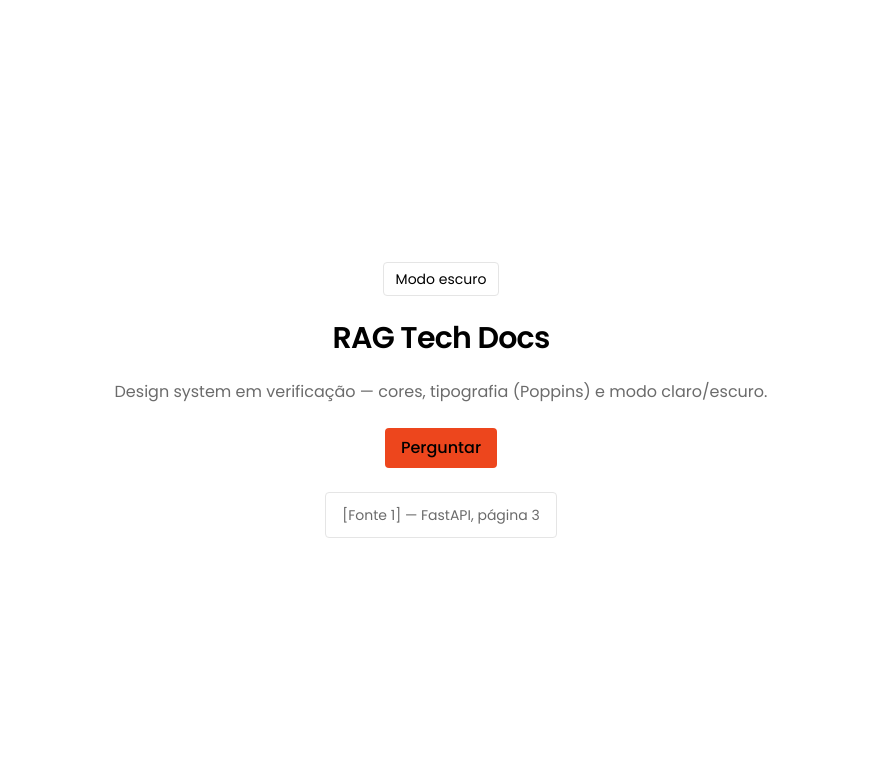
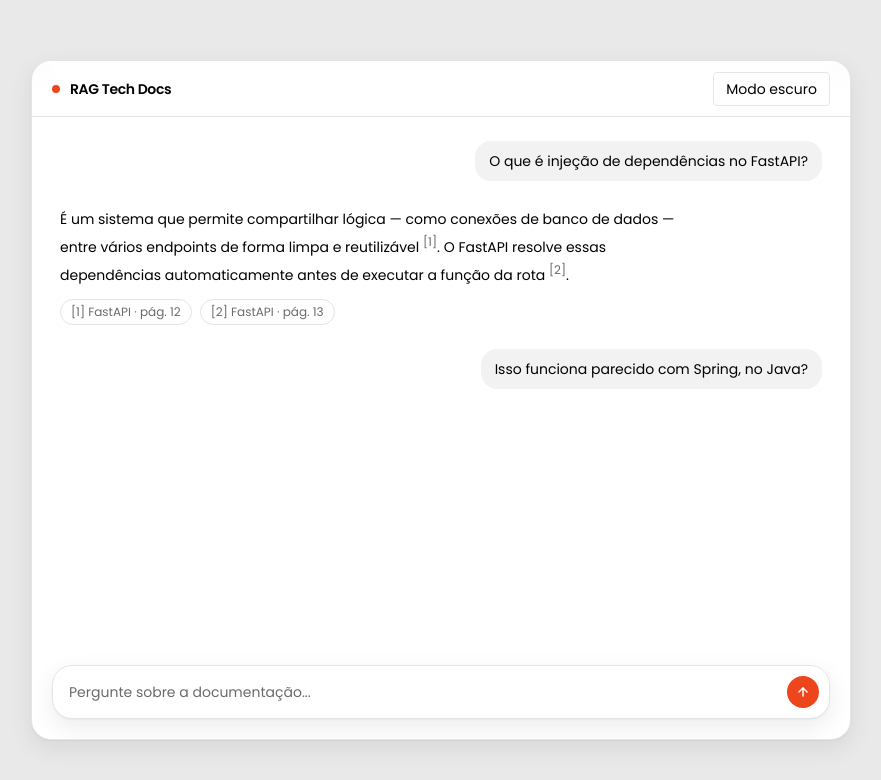
Before and after one commit to ignaciozz/rag-tech, a Next.js app in the folder frontend/: page / in a window 1280 px wide. Shown: the top 780 px of the page, without its empty margins (199-1080 px from the left). Built offline with nearby package versions, Linux system fonts and the light colour scheme.

Commit message:
feat(style): padronizando idv

```diff
--- a/frontend/app/globals.css
+++ b/frontend/app/globals.css
@@ -13,6 +13,9 @@
   --color-muted: #6b6b6b;
   --color-border: #e5e5e5;
 
+  /* Superfície sutil — balão de mensagem do usuário, campos elevados */
+  --color-surface: #f2f2f2;
+
   /* Acento — usar com moderação (ações primárias, foco) */
   --color-accent: #ed461d;
   /* Texto sobre --color-accent: preto, não branco (ver nota de contraste no SKILL.md) */
@@ -20,7 +23,14 @@
 
   /* Citações/fontes reutilizam --color-muted, não ganham cor própria */
 
-  --radius: 0.5rem;
+  /* Escala de raio — consistente, nunca arbitrária (macOS/shadcn-like) */
+  --radius-sm: 0.375rem;
+  --radius-md: 0.625rem;
+  --radius-lg: 1rem;
+  --radius-xl: 1.25rem;
+
+  /* Elevação — só pra chrome "flutuante" (header, input, modal), nunca em tudo */
+  --shadow-soft: 0 1px 2px rgba(0, 0, 0, 0.04), 0 8px 24px rgba(0, 0, 0, 0.08);
 }
 
 .dark {
@@ -28,9 +38,12 @@
   --color-foreground: #ffffff;
   --color-muted: #a3a3a3;
   --color-border: #262626;
+  --color-surface: #1a1a1a;
 
   --color-accent: #ed461d;
   --color-accent-foreground: #000000;
+
+  --shadow-soft: 0 1px 2px rgba(0, 0, 0, 0.3), 0 8px 24px rgba(0, 0, 0, 0.5);
 }
 
 @theme inline {
@@ -38,10 +51,16 @@
   --color-foreground: var(--color-foreground);
   --color-muted: var(--color-muted);
   --color-border: var(--color-border);
+  --color-surface: var(--color-surface);
   --color-accent: var(--color-accent);
   --color-accent-foreground: var(--color-accent-foreground);
 
-  --radius-DEFAULT: var(--radius);
+  --radius-sm: var(--radius-sm);
+  --radius-md: var(--radius-md);
+  --radius-lg: var(--radius-lg);
+  --radius-xl: var(--radius-xl);
+
+  --shadow-soft: var(--shadow-soft);
 
   --font-sans: var(--font-poppins);
 }
--- a/frontend/app/page.tsx
+++ b/frontend/app/page.tsx
@@ -2,23 +2,76 @@
 
 export default function Home() {
   return (
-    <main className="flex-1 flex flex-col items-center justify-center gap-6 p-8">
-      <ThemeToggle />
+    <main className="flex-1 flex items-center justify-center bg-[#e9e9e9] dark:bg-[#050505] p-10">
+      <div className="w-[820px] h-[680px] flex flex-col overflow-hidden rounded-xl border border-border bg-background shadow-soft">
+        {/* Header */}
+        <div className="flex h-14 shrink-0 items-center justify-between border-b border-border px-5 backdrop-blur-md">
+          <div className="flex items-center gap-2.5">
+            <span className="h-2 w-2 rounded-full bg-accent" />
+            <span className="text-sm font-semibold tracking-tight">
+              RAG Tech Docs
+            </span>
+          </div>
+          <ThemeToggle />
+        </div>
 
-      <h1 className="text-3xl font-semibold tracking-tight">
-        RAG Tech Docs
-      </h1>
-      <p className="max-w-prose text-center text-muted">
-        Design system em verificação — cores, tipografia (Poppins) e modo
-        claro/escuro.
-      </p>
+        {/* Mensagens */}
+        <div className="flex flex-1 flex-col gap-6 overflow-y-auto px-7 py-6">
+          <div className="self-end max-w-[60%] rounded-lg bg-surface px-3.5 py-2.5 text-sm">
+            O que é injeção de dependências no FastAPI?
+          </div>
 
-      <button className="rounded bg-accent px-4 py-2 font-medium text-accent-foreground">
-        Perguntar
-      </button>
+          <div className="flex max-w-[640px] flex-col gap-2.5">
+            <p className="text-sm leading-7">
+              É um sistema que permite compartilhar lógica — como conexões de
+              banco de dados — entre vários endpoints de forma limpa e
+              reutilizável{" "}
+              <span className="align-super text-xs text-muted">[1]</span>. O
+              FastAPI resolve essas dependências automaticamente antes de
+              executar a função da rota{" "}
+              <span className="align-super text-xs text-muted">[2]</span>.
+            </p>
+            <div className="flex flex-wrap gap-2">
+              <span className="rounded-full border border-border px-2.5 py-1 text-xs text-muted">
+                [1] FastAPI · pág. 12
+              </span>
+              <span className="rounded-full border border-border px-2.5 py-1 text-xs text-muted">
+                [2] FastAPI · pág. 13
+              </span>
+            </div>
+          </div>
 
-      <div className="rounded border border-border px-4 py-3 text-sm text-muted">
-        [Fonte 1] — FastAPI, página 3
+          <div className="self-end max-w-[60%] rounded-lg bg-surface px-3.5 py-2.5 text-sm">
+            Isso funciona parecido com Spring, no Java?
+          </div>
+        </div>
+
+        {/* Campo de pergunta */}
+        <div className="shrink-0 px-5 pb-5 pt-4">
+          <div className="flex items-center gap-2.5 rounded-xl border border-border bg-background py-2.5 pl-4 pr-2.5 shadow-soft">
+            <span className="flex-1 text-sm text-muted">
+              Pergunte sobre a documentação...
+            </span>
+            <button
+              aria-label="Enviar pergunta"
+              className="flex h-8 w-8 shrink-0 items-center justify-center rounded-full bg-accent text-white"
+            >
+              <svg
+                width="14"
+                height="14"
+                viewBox="0 0 24 24"
+                fill="none"
+                stroke="currentColor"
+                strokeWidth="2.5"
+                strokeLinecap="round"
+                strokeLinejoin="round"
+              >
+                <line x1="12" y1="19" x2="12" y2="5" />
+                <polyline points="5 12 12 5 19 12" />
+              </svg>
+            </button>
+          </div>
+        </div>
       </div>
     </main>
   );
```
Also changed, not shown: 1 other file (tests, documents, lock files or other folders).
